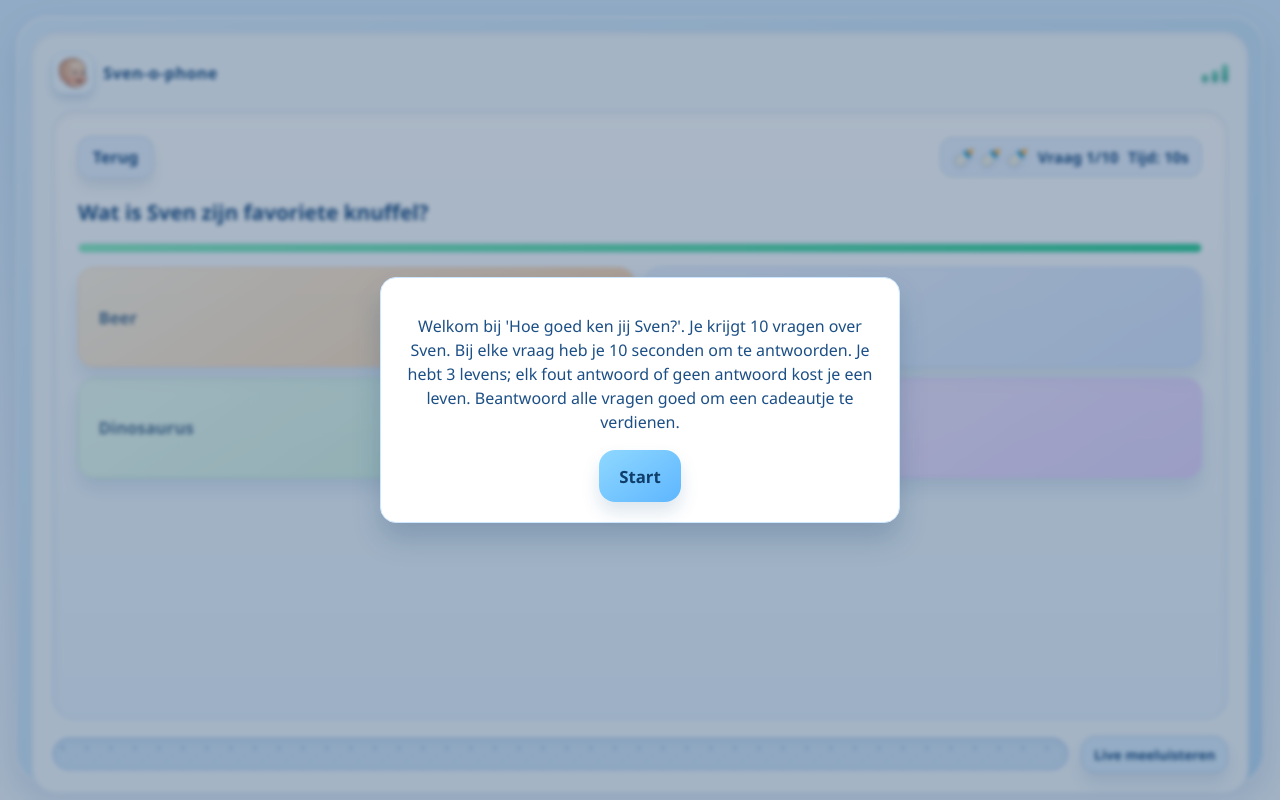
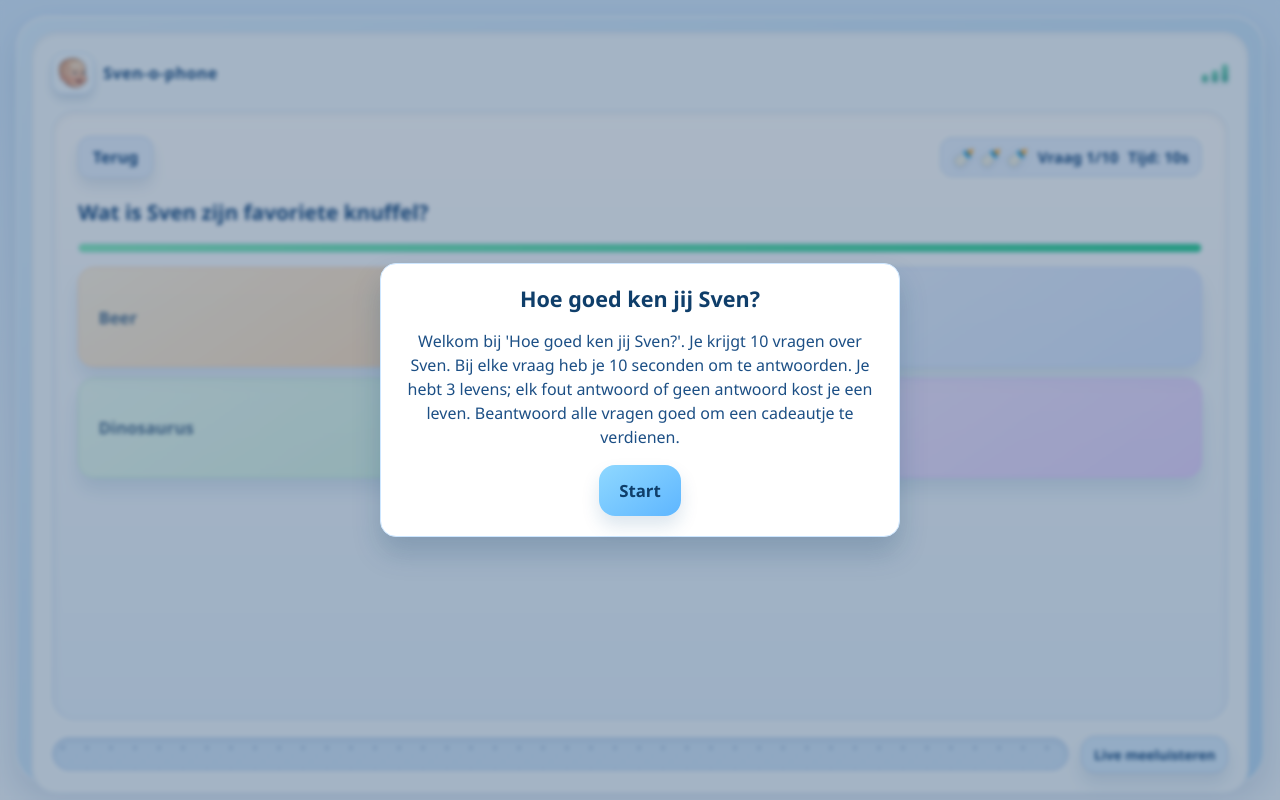
Before and after one commit to basvandepol92/sven-o-phone, an Angular app: page /game/3 in a window 1280 px wide. Built offline with nearby package versions, Linux system fonts and the light colour scheme.

Commit message:
Logo's van mini-games aangepast

```diff
--- a/src/app/components/sven-quiz/sven-quiz.component.html
+++ b/src/app/components/sven-quiz/sven-quiz.component.html
@@ -33,6 +33,7 @@
   <!-- Intro popup -->
   <div class="overlay" *ngIf="showIntro">
     <div class="dialog">
+      <h2 class="dialog__title">Hoe goed ken jij Sven?</h2>
       <p>
         Welkom bij 'Hoe goed ken jij Sven?'. Je krijgt 10 vragen over Sven. Bij elke vraag heb je 10 seconden om te antwoorden. Je
         hebt 3 levens; elk fout antwoord of geen antwoord kost je een leven. Beantwoord alle vragen goed om een cadeautje te verdienen.
--- a/src/app/components/sven-quiz/sven-quiz.component.scss
+++ b/src/app/components/sven-quiz/sven-quiz.component.scss
@@ -148,6 +148,13 @@
   color: #1c4f85;
 }
 
+.dialog__title {
+  margin: 0 0 0.5rem;
+  font-size: 1.35rem;
+  font-weight: 800;
+  color: #0f3e6a;
+}
+
 .dialog p {
   line-height: 1.5;
 }
--- a/src/app/components/svennie-kruipt/svennie-kruipt.component.ts
+++ b/src/app/components/svennie-kruipt/svennie-kruipt.component.ts
@@ -328,7 +328,10 @@ export class SvennieKruiptComponent implements AfterViewInit, OnDestroy {
     }
     const hostWidth = this.host.nativeElement.getBoundingClientRect().width;
     this.canvasWidth = Math.min(Math.max(hostWidth - 32, 480), 960);
-    this.canvasHeight = Math.round(this.canvasWidth * 0.7);
+    const baseHeight = Math.round(this.canvasWidth * 0.7);
+    const viewportCap = Math.max(window.innerHeight - 240, 320);
+    const maxHeight = Math.min(440, viewportCap);
+    this.canvasHeight = Math.max(320, Math.min(baseHeight, maxHeight));
     canvas.width = this.canvasWidth;
     canvas.height = this.canvasHeight;
   }
```
Also changed, not shown: src/assets/images/logo_minigame_2.png, src/assets/images/logo_minigame_3.png.
